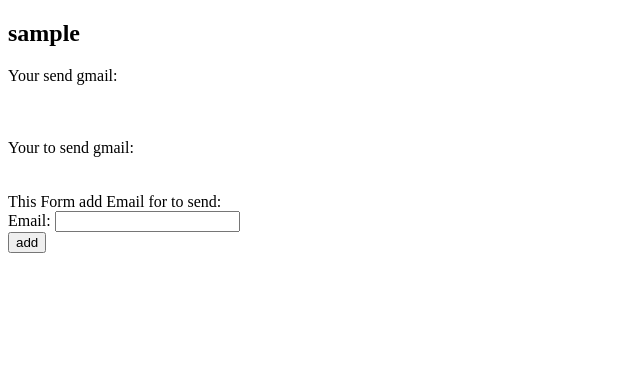
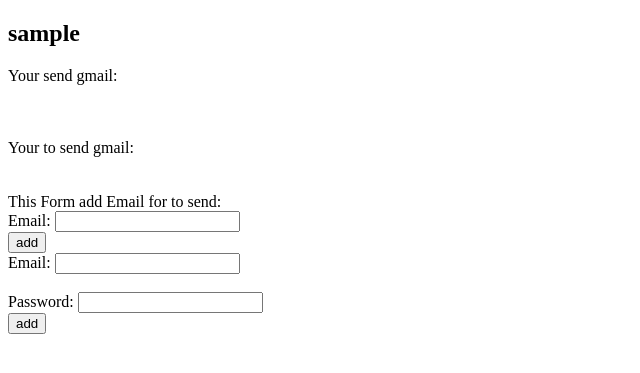
Before and after one commit to Mixnosha/YaSender, a Django app: page /account in a window 1280 px wide. Shown: the top 373 px of the page, without its empty margins (0-640 px from the left). Run offline with Django 4.2, Linux system fonts and the light colour scheme; the visitor is signed in with stand-in values (Sample User, id 1); data comes from the database, SQL or seed files in the repository; data that the repository does not hold is empty.

Commit message:
add form send email

```diff
--- a/mailing/urls.py
+++ b/mailing/urls.py
@@ -1,7 +1,7 @@
 from django.contrib import admin
 from django.urls import path
 
-from send.logic import add_rec_email
+from send.logic import add_rec_email, add_send_email
 from send.views import *
 
 urlpatterns = [
@@ -9,5 +9,8 @@
     path('register', RegisterUser.as_view(), name='register'),
     path('login', LoginUser.as_view(), name='login'),
     path('account', AccountView.as_view(), name='account'),
-    path('add_rec_email', add_rec_email, name='add_rec_email')
+    path('add_rec_email', add_rec_email, name='add_rec_email'),
+    path('add_send_email', add_send_email, name='add_send_email')
+
+
 ]
--- a/send/forms.py
+++ b/send/forms.py
@@ -2,7 +2,7 @@
 from django.contrib.auth.forms import UserCreationForm, AuthenticationForm
 from django.contrib.auth.models import User
 
-from send.models import RecipientEmail
+from send.models import RecipientEmail, SendEmail
 
 
 class RegisterUserForms(UserCreationForm):
@@ -24,3 +24,12 @@
     class Meta:
         model = RecipientEmail
         fields = "__all__"
+
+
+class AddSendEmail(forms.ModelForm):
+    class Meta:
+        model = SendEmail
+        fields = ('email', 'user', 'password')
+        widgets = {
+            'password': forms.PasswordInput(),
+        }
--- a/send/models.py
+++ b/send/models.py
@@ -23,6 +23,7 @@
 class RecipientEmail(models.Model):
     email = models.EmailField()
     user = models.ForeignKey(settings.AUTH_USER_MODEL, on_delete=models.CASCADE)
+    group = models.ForeignKey('GroupEmail', on_delete=models.CASCADE, blank=True, null=True)
 
     def __str__(self):
         return self.email
--- a/send/templates/send/account.html
+++ b/send/templates/send/account.html
@@ -10,7 +10,7 @@
 <h2>{{ request.user.username }}</h2>
 <label>Your send gmail:</label><br><br>
 {% for email in send_emails %}
-    {{email.email}}
+    {{email.email}}<br>
 {% endfor %}
 
 <br><br>
@@ -31,5 +31,19 @@
     <input type="submit" value="add">
 </form>
 
+<form method="post" action="{% url 'add_send_email' %}">
+        {% csrf_token %}
+    <label for="id_email">Email:</label>
+    <input type="email" name="email" maxlength="254" required id="id_email"><br></br>
+
+    <select class='form_add_rec_email' name="user" required id="id_user">
+        <option value="{{ request.user }}" selected>{{ request.user }}</option>
+    </select>
+    <label for="id_password">Password:</label>
+    <input type="password" name="password" maxlength="50" required id="id_password">
+    <br>
+    <input type="submit" value="add">
+</form>
+
 </body>
 </html>
--- a/send/views.py
+++ b/send/views.py
@@ -4,7 +4,7 @@
 
 from django.views.generic import CreateView, ListView
 
-from send.forms import RegisterUserForms, LoginUserForm, AddRecipientEmail
+from send.forms import RegisterUserForms, LoginUserForm, AddRecipientEmail, AddSendEmail
 from send.models import SendEmail, RecipientEmail
 
 
@@ -45,8 +45,9 @@
         context.update(
             {
                 'to_emails': RecipientEmail.objects.filter(user=self.request.user),
-                'form_add_rec_email': AddRecipientEmail()
+                'form_add_rec_email': AddRecipientEmail(),
+                'form_add_send_email': AddSendEmail(),
              }
         )
-        print(context['form_add_rec_email'])
+        print(context['form_add_send_email'])
         return context
```
Also changed, not shown: send/logic.py (+10 -1 lines).
